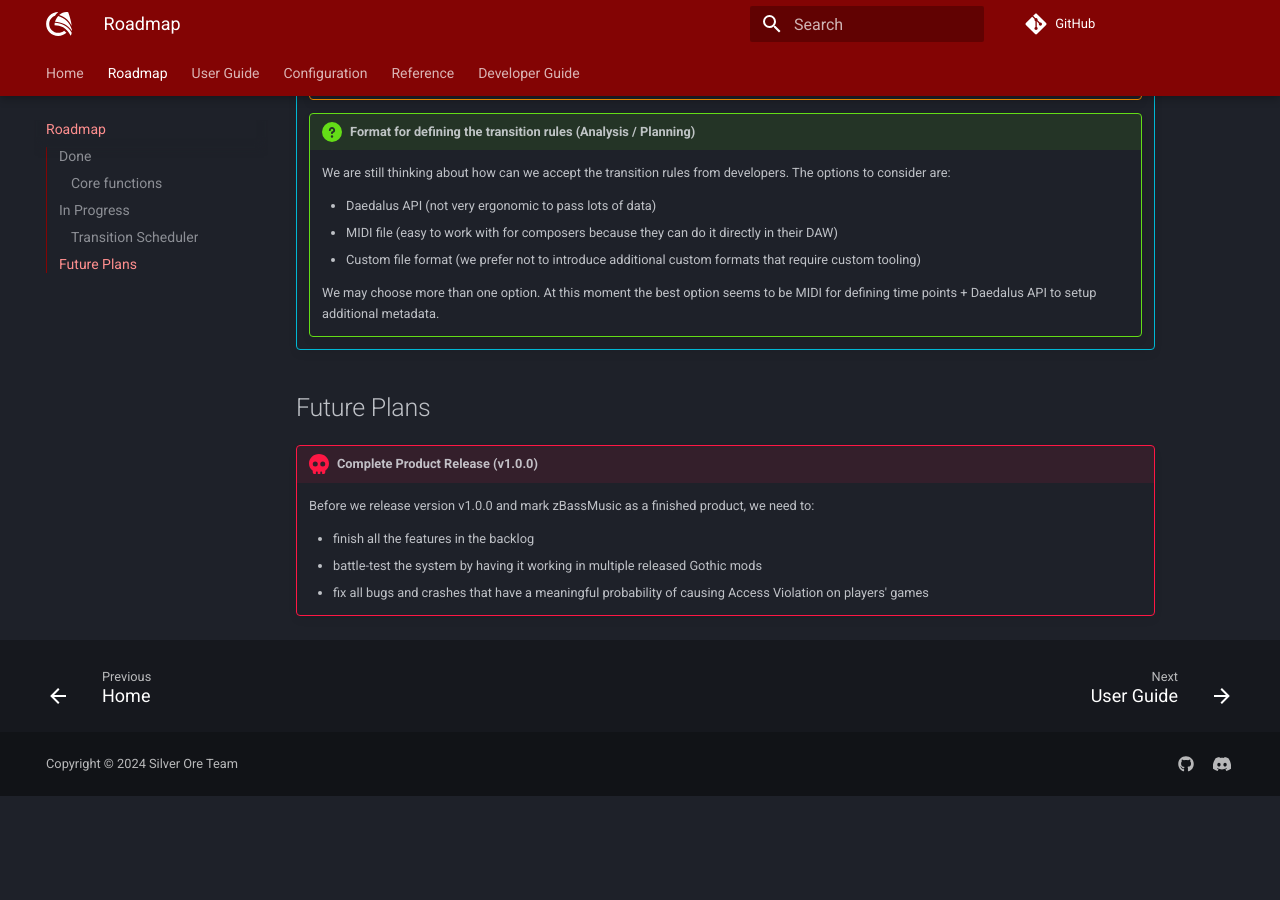
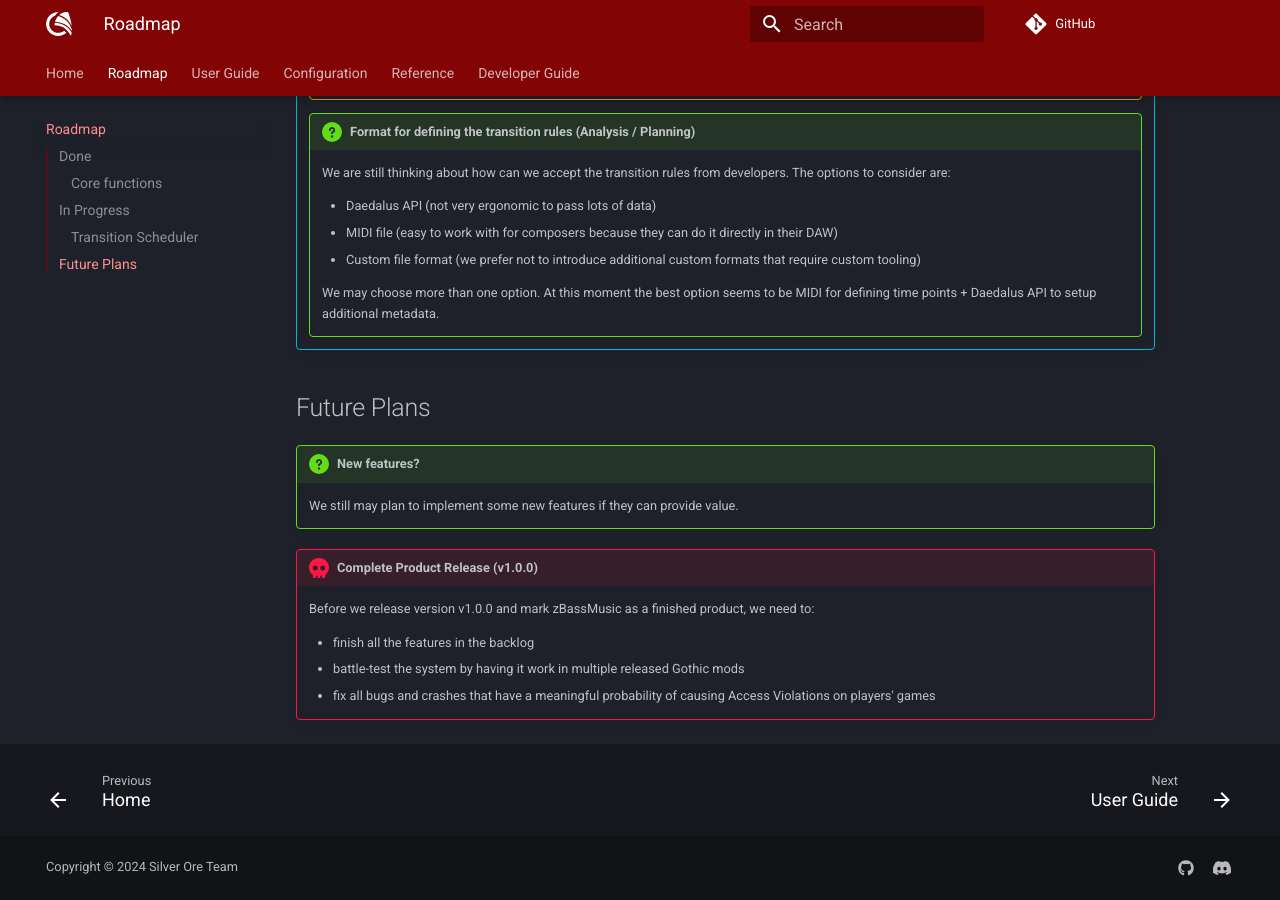
Before and after one commit to Silver-Ore-Team/zBassMusic, an MkDocs documentation site: the page built from docs/docs/roadmap/index.md, in a window 1280 px wide and 900 px high, scrolled down 1103 px. Built offline with MkDocs 1.6.1 and Material for MkDocs 9.7.7, drawn with Linux system fonts in a browser that asks for light colours; comment, search, counter and statistics services are not loaded; before the commit the page ends 1899 px from its top, so only the background shows below that.

```diff
--- a/docs/docs/roadmap/index.md
+++ b/docs/docs/roadmap/index.md
@@ -45,9 +45,12 @@
 
 ## Future Plans
 
+!!! question "New features?"
+    We still may plan to implement some new features if they can provide value.
+
 !!! danger "Complete Product Release (v1.0.0)"
     Before we release version v1.0.0 and mark zBassMusic as a finished product, we need to:
 
     * finish all the features in the backlog
-    * battle-test the system by having it working in multiple released Gothic mods
-    * fix all bugs and crashes that have a meaningful probability of causing Access Violation on players' games
+    * battle-test the system by having it work in multiple released Gothic mods
+    * fix all bugs and crashes that have a meaningful probability of causing Access Violations on players' games
```
Also changed, not shown: 1 other file.
